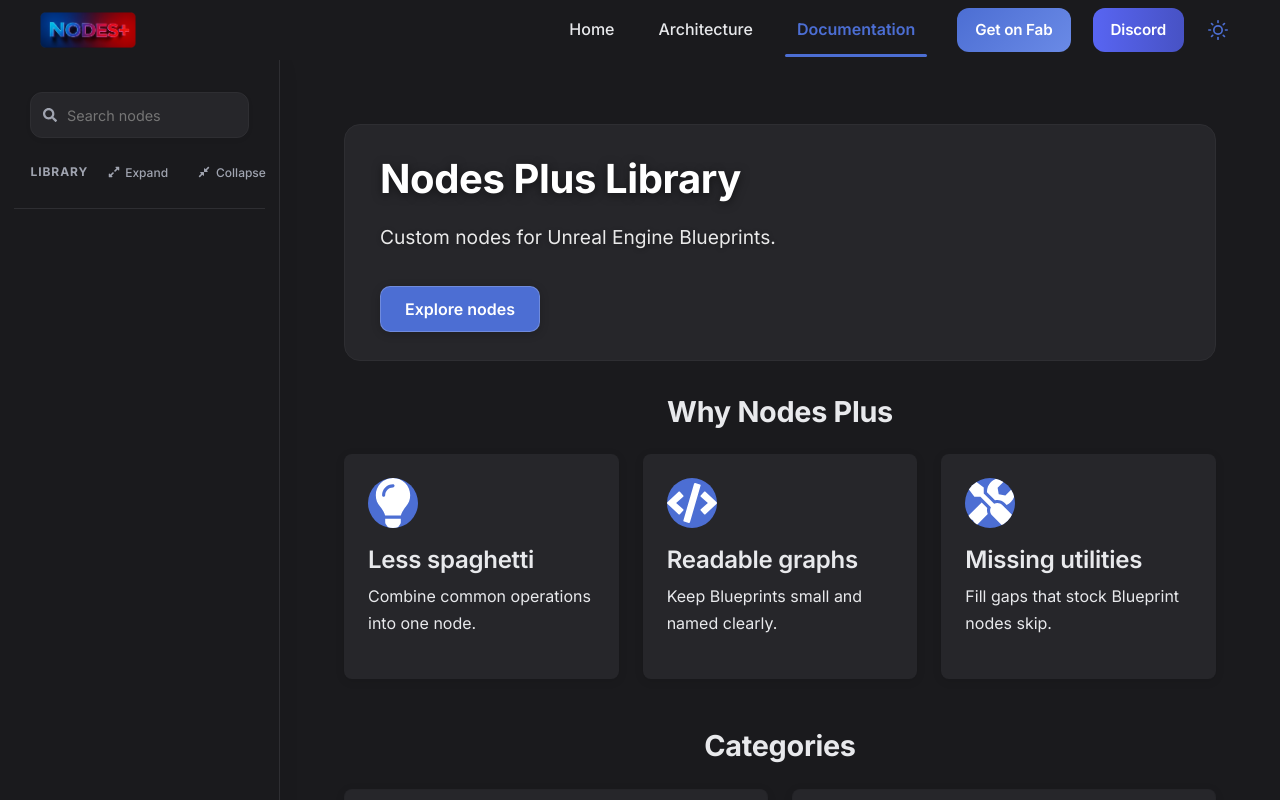
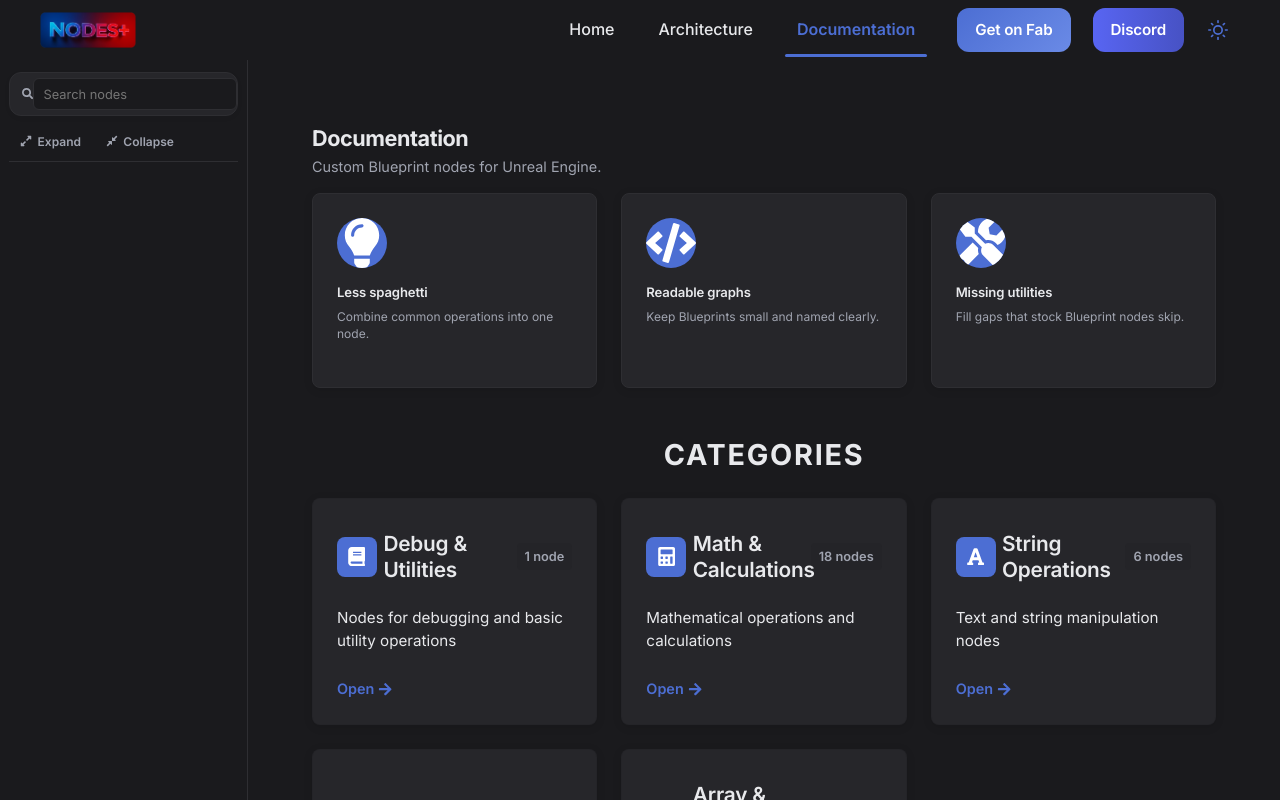
Before and after one commit to Sheriff99yt/NodesPlusWebsite, a React (Vite) app: page /NodesPlusWebsite/documentation in a window 1280 px wide. Shown: the top 800 px of the page. Built offline with nearby package versions, Linux system fonts and the light colour scheme.

Commit message:
Compact docs sidebar and landing chrome.

```diff
--- a/src/components/docs/DocsLanding.tsx
+++ b/src/components/docs/DocsLanding.tsx
@@ -23,18 +23,12 @@
 
   return (
     <div className={`docs-default-panel ${theme}`}>
-      <section className="docs-hero-section">
-        <div className="docs-hero-content">
-          <h1>Nodes Plus Library</h1>
-          <p>Custom nodes for Unreal Engine Blueprints.</p>
-          <button type="button" className="docs-hero-button primary" onClick={() => onSelectCategory(categories[0]?.id)}>
-            Explore nodes
-          </button>
-        </div>
-      </section>
+      <header className="docs-landing-head">
+        <h1>Documentation</h1>
+        <p>Custom Blueprint nodes for Unreal Engine.</p>
+      </header>
 
-      <section className="docs-features-section">
-        <h2>Why Nodes Plus</h2>
+      <section className="docs-features-section" aria-label="Highlights">
         <div className="docs-features-grid">
           <article className="docs-feature-card">
             <FaLightbulb className="docs-feature-icon" />
@@ -70,12 +64,12 @@
                   <div className="docs-category-icon-wrapper">
                     {ICONS[category.id] || <FaBook className="category-icon" />}
                   </div>
+                  <h3 title={category.name}>{category.name}</h3>
                   <span className="docs-category-node-count">{nodeCountLabel(count)}</span>
                 </div>
-                <h3>{category.name}</h3>
-                <p>{category.description || `${category.name} Blueprint nodes.`}</p>
+                {category.description ? <p>{category.description}</p> : null}
                 <span className="docs-view-category">
-                  View <FaArrowRight aria-hidden="true" />
+                  Open <FaArrowRight aria-hidden="true" />
                 </span>
               </button>
             );
--- a/src/components/docs/DocsSidebar.tsx
+++ b/src/components/docs/DocsSidebar.tsx
@@ -66,7 +66,6 @@
             </div>
 
             <div className="docs-sidebar-bar">
-              <p className="docs-sidebar-title">Library</p>
               <div className="category-controls">
                 <button
                   type="button"
@@ -121,7 +120,7 @@
             </div>
           ) : (
             <div className="no-results">
-              <p>No nodes match “{searchTerm}”.</p>
+              <p>No nodes match "{searchTerm}".</p>
             </div>
           )}
         </div>
--- a/src/components/docs/NodeCategoryList.tsx
+++ b/src/components/docs/NodeCategoryList.tsx
@@ -110,7 +110,7 @@
                     onSelectCategory(category.id);
                   }}
                 >
-                  <span className="category-name">{category.name}</span>
+                  <span className="category-name" title={category.name}>{category.name}</span>
                   <span className="category-count">{nodeCount}</span>
                 </div>
 
--- a/src/styles/Documentation.css
+++ b/src/styles/Documentation.css
@@ -94,8 +94,8 @@
   padding: var(--content-padding);
   scroll-padding-top: var(--header-height);
   scroll-margin-top: var(--header-height);
-  margin-left: var(--sidebar-width);
-  width: calc(100% - var(--sidebar-width));
+  margin-left: 0;
+  width: auto;
   background-color: var(--bg-color);
   min-height: 0;
   transition: all 0.3s ease;
@@ -524,18 +524,18 @@
 }
 
 .docs-hero-content h1 {
-  color: white;
-  font-size: 2.5rem;
-  margin-bottom: 1rem;
+  color: var(--text-color);
+  font-size: 1.5rem;
+  margin-bottom: 0.35rem;
   font-weight: 700;
-  text-shadow: 0 2px 10px rgba(0, 0, 0, 0.5);
+  text-shadow: none;
 }
 
 .docs-hero-content p {
-  color: rgba(255, 255, 255, 0.9);
-  font-size: 1.2rem;
-  margin-bottom: 2rem;
-  text-shadow: 0 1px 5px rgba(0, 0, 0, 0.3);
+  color: var(--text-light);
+  font-size: 0.95rem;
+  margin-bottom: 0.5rem;
+  text-shadow: none;
 }
 
 .docs-hero-actions {
--- a/src/styles/docs-ux.css
+++ b/src/styles/docs-ux.css
@@ -1,111 +1,395 @@
-
-/* Docs layout — last word after Documentation.css */
+/* Docs chrome — last word after Documentation.css */
 
 .documentation-container {
   display: flex;
   align-items: stretch;
   gap: 0;
 }
+
 .documentation-page .sidebar {
   position: sticky;
   top: 0;
   left: auto;
-  width: 280px;
-  flex: 0 0 280px;
-  height: calc(100vh);
+  width: 248px;
+  flex: 0 0 248px;
+  height: 100vh;
   max-height: 100vh;
   overflow: hidden;
   background: var(--bg-color);
   border-right: 1px solid var(--border-color);
+  box-shadow: none;
   z-index: 2;
 }
+
 .documentation-page .sidebar-inner {
   height: 100%;
   overflow-y: auto;
-  padding: 1rem 0.9rem 2rem;
+  padding: 0.5rem 0.55rem 1.25rem;
 }
+
 .documentation-page .docs-main-content {
-  margin-left: 0;
+  margin-left: 0 !important;
   width: auto;
   flex: 1;
   min-width: 0;
-  padding: 1.75rem 2rem 4rem;
+  padding: 1rem 1.25rem 3rem;
 }
 
+.documentation-page .sidebar-controls {
+  position: sticky;
+  top: 0;
+  z-index: 4;
+  padding: 0.25rem 0 0.45rem;
+  margin-bottom: 0.35rem;
+  border-bottom: 1px solid var(--border-color);
+  box-shadow: none;
+}
+
+.documentation-page .search-input-wrapper {
+  position: relative;
+  margin: 0 0 0.35rem;
+}
+
+.documentation-page .search-input {
+  width: 100%;
+  min-height: 32px;
+  height: 32px;
+  padding: 0 1.75rem 0 1.7rem;
+  font-size: 0.8rem;
+  border: 1px solid var(--border-color);
+  border-radius: 6px;
+  background: var(--bg-color);
+  color: var(--text-color);
+  box-shadow: none;
+}
+
+.documentation-page .search-input:focus {
+  outline: 2px solid var(--primary-color);
+  outline-offset: 1px;
+}
+
+.documentation-page .search-icon {
+  left: 0.5rem;
+  font-size: 0.7rem;
+}
+
+.documentation-page .clear-search {
+  position: absolute;
+  right: 0.2rem;
+  top: 50%;
+  transform: translateY(-50%);
+  width: 26px;
+  height: 26px;
+  border: 0;
+  background: transparent;
+  color: var(--text-light);
+}
+
+.documentation-page .docs-sidebar-bar {
+  display: flex;
+  align-items: center;
+  justify-content: flex-end;
+  gap: 0.25rem;
+  margin: 0;
+  padding: 0;
+  min-height: 0;
+}
+
+.documentation-page .docs-sidebar-title {
+  display: none;
+}
+
+.documentation-page .category-controls {
+  display: flex;
+  gap: 0.15rem;
+}
+
+.documentation-page .control-button {
+  width: auto;
+  min-height: 26px;
+  height: 26px;
+  padding: 0 0.4rem;
+  font-size: 0.68rem;
+  font-weight: 600;
+  color: var(--text-light);
+  background: transparent;
+  border: 0;
+  border-radius: 4px;
+  display: inline-flex;
+  align-items: center;
+  gap: 0.25rem;
+}
+
+.documentation-page .control-button:hover,
+.documentation-page .control-button:focus-visible {
+  color: var(--primary-color);
+  background: var(--bg-light);
+}
+
+.documentation-page .search-results h3 {
+  font-size: 0.72rem;
+  font-weight: 700;
+  letter-spacing: 0.04em;
+  text-transform: uppercase;
+  color: var(--text-light);
+  margin: 0.15rem 0 0.35rem;
+}
+
+.documentation-page .search-result-item {
+  width: 100%;
+  text-align: left;
+  min-height: 32px;
+  padding: 0.3rem 0.4rem;
+  margin: 0 0 2px;
+  border: 0;
+  border-radius: 6px;
+  background: transparent;
+  color: var(--text-color);
+  cursor: pointer;
+}
+
+.documentation-page .search-result-item:hover,
+.documentation-page .search-result-item.selected {
+  background: var(--bg-light);
+}
+
+.documentation-page .search-result-name {
+  font-size: 0.8rem;
+}
+
+.documentation-page .search-result-category {
+  font-size: 0.68rem;
+  color: var(--text-light);
+}
+
+.documentation-page .no-results {
+  font-size: 0.8rem;
+  color: var(--text-light);
+  padding: 0.5rem 0.2rem;
+}
+
+/* Category list density */
+.documentation-page .node-category-list,
+.documentation-page .category-list {
+  gap: 2px;
+}
+
+.documentation-page .category-item {
+  gap: 0;
+}
+
+.documentation-page .category-header,
+.documentation-page .category-header:hover,
+.documentation-page .category-item.selected .category-header,
+.dark-theme .documentation-page .category-header {
+  min-height: 34px;
+  padding: 0.28rem 0.35rem;
+  border-radius: 6px;
+  border: 0;
+  box-shadow: none;
+  transform: none;
+  background: transparent;
+}
+
+.documentation-page .category-header::before {
+  display: none;
+}
+
+.documentation-page .category-header:hover,
+.documentation-page .category-item.selected .category-header {
+  background: var(--bg-light);
+}
+
+.documentation-page .category-name {
+  font-size: 0.8rem;
+  font-weight: 600;
+  line-height: 1.2;
+  display: -webkit-box;
+  -webkit-line-clamp: 2;
+  -webkit-box-orient: vertical;
+  overflow: hidden;
+  white-space: normal;
+}
+
+.documentation-page .category-count {
+  font-size: 0.65rem;
+  padding: 0.05rem 0.35rem;
+  border-radius: 999px;
+}
+
+.documentation-page .expand-button {
+  width: 26px;
+  height: 26px;
+  margin-left: 0.15rem;
+}
+
+.documentation-page .category-nodes {
+  gap: 1px;
+  padding: 0.1rem 0 0.25rem 0.55rem;
+  margin-left: 0.35rem;
+  border-left: 1px solid var(--border-color);
+}
+
+.documentation-page .node-item {
+  min-height: 32px;
+  padding: 0.2rem 0.35rem;
+  border-radius: 5px;
+  font-size: 0.78rem;
+  transform: none;
+}
+
+.documentation-page .node-item:hover {
+  transform: none;
+}
+
+/* Landing */
 .docs-default-panel {
-  max-width: 880px;
+  max-width: 860px;
   margin: 0;
   padding: 0;
 }
+
+.docs-landing-head {
+  margin: 0 0 0.85rem;
+}
+
+.docs-landing-head h1 {
+  margin: 0 0 0.2rem;
+  font-size: 1.35rem;
+  font-weight: 700;
+  letter-spacing: -0.02em;
+  color: var(--text-color);
+}
+
+.docs-landing-head p {
+  margin: 0;
+  font-size: 0.9rem;
+  color: var(--text-light);
+}
+
 .docs-hero-section,
 .docs-hero-section.docs-hero-section {
-  background: var(--bg-light) !important;
-  background-image: none !important;
-  text-align: left;
-  padding: 1.75rem 1.5rem;
-  border: 1px solid var(--border-color);
-  border-radius: 16px;
-  box-shadow: none;
+  display: none !important;
 }
+
 .docs-hero-section::before,
 .docs-hero-section::after {
   content: none !important;
   display: none !important;
   background: none !important;
 }
-.docs-hero-content {
-  max-width: 36rem;
-  margin: 0;
-  z-index: 1;
+
+.docs-features-section,
+.docs-categories-section {
+  margin-bottom: 1.15rem;
 }
-.docs-hero-content h1 {
-  color: var(--text-color);
-  font-size: clamp(1.6rem, 3vw, 2.1rem);
-  text-shadow: none;
-  margin: 0 0 0.4rem;
-}
-.docs-hero-content p {
+
+.docs-features-section h2,
+.docs-categories-section h2 {
+  font-size: 0.78rem;
+  font-weight: 700;
+  letter-spacing: 0.06em;
+  text-transform: uppercase;
+  text-align: left;
   color: var(--text-light);
-  font-size: 1.05rem;
-  text-shadow: none;
-  margin: 0 0 1.1rem;
-}
-.docs-hero-button.primary {
-  min-height: 44px;
-  border-radius: 10px;
+  margin: 0 0 0.5rem;
 }
 
 .docs-features-grid {
   display: grid;
   grid-template-columns: repeat(3, 1fr);
-  gap: 0.75rem;
-  margin-bottom: 2rem;
+  gap: 0.45rem;
+  margin-bottom: 0;
 }
+
 .docs-feature-card {
-  padding: 1rem 1.05rem;
-  border-radius: 12px;
+  padding: 0.55rem 0.65rem;
+  border: 1px solid var(--border-color);
+  border-radius: 8px;
+  background: var(--bg-color);
+  box-shadow: none;
 }
+
+.docs-feature-icon {
+  font-size: 0.85rem;
+  color: var(--primary-color);
+  margin-bottom: 0.25rem;
+}
+
+.docs-feature-card h3 {
+  font-size: 0.82rem;
+  margin: 0 0 0.15rem;
+}
+
+.docs-feature-card p {
+  font-size: 0.75rem;
+  line-height: 1.35;
+  margin: 0;
+  color: var(--text-light);
+}
+
 .docs-categories-grid,
 .category-nodes-grid {
   display: grid;
-  grid-template-columns: repeat(auto-fill, minmax(260px, 1fr));
-  gap: 0.75rem;
+  grid-template-columns: repeat(auto-fill, minmax(200px, 1fr));
+  gap: 0.45rem;
 }
+
 .docs-category-card,
 .node-preview-card {
   text-align: left;
   min-height: 0;
-  padding: 1rem 1.1rem;
-  border-radius: 12px;
+  padding: 0.6rem 0.7rem;
+  border: 1px solid var(--border-color);
+  border-radius: 8px;
+  background: var(--bg-color);
+  box-shadow: none;
 }
+
+.docs-category-header {
+  display: flex;
+  align-items: center;
+  gap: 0.4rem;
+  margin-bottom: 0.25rem;
+}
+
+.docs-category-icon-wrapper {
+  flex-shrink: 0;
+}
+
 .docs-category-card h3,
 .node-preview-card h3 {
+  flex: 1;
+  min-width: 0;
+  margin: 0;
+  font-size: 0.88rem;
+  line-height: 1.25;
   white-space: normal;
-  display: -webkit-box;
-  -webkit-line-clamp: 3;
-  -webkit-box-orient: vertical;
-  overflow: hidden;
-  line-height: 1.3;
+  overflow: visible;
+  display: block;
+  -webkit-line-clamp: unset;
+}
+
+.docs-category-node-count {
+  flex-shrink: 0;
+  font-size: 0.68rem;
+  color: var(--text-light);
+}
+
+.docs-category-card p {
+  font-size: 0.75rem;
+  line-height: 1.35;
+  margin: 0 0 0.35rem;
+  color: var(--text-light);
+}
+
+.docs-view-category {
+  font-size: 0.72rem;
+  font-weight: 600;
+  color: var(--primary-color);
+  display: inline-flex;
+  align-items: center;
+  gap: 0.25rem;
 }
 
 .category-details-banner,
@@ -115,24 +399,28 @@
   justify-content: space-between;
   gap: 1rem;
   background: none;
-  padding: 0 0 1rem;
+  padding: 0 0 0.75rem;
   border-bottom: 1px solid var(--border-color);
 }
+
 .back-button {
   position: static;
-  min-height: 40px;
-  border-radius: 10px;
+  min-height: 36px;
+  border-radius: 8px;
 }
+
 .node-category-badge,
 .node-complexity-badge {
   overflow: visible;
   white-space: nowrap;
   max-width: none;
 }
+
 .node-graph-container,
 .node-flow {
   min-height: 340px;
 }
+
 .node-overview {
   max-width: 65ch;
 }
@@ -143,12 +431,15 @@
   .category-nodes-grid {
     grid-template-columns: 1fr;
   }
+
   .documentation-page .docs-main-content {
-    padding: 1.25rem 1rem 6rem;
+    padding: 0.85rem 0.85rem 5.5rem;
   }
+
   .documentation-page .sidebar:not(.mobile-visible) {
     display: none !important;
   }
+
   .documentation-page .sidebar.mobile-visible {
     display: flex;
     position: fixed;
@@ -160,8 +451,14 @@
     z-index: 50;
     padding-top: 56px;
     transform: none !important;
+    box-shadow: none;
   }
+
   html[data-theme="light"] .documentation-page .sidebar.mobile-visible {
     background: #f3f5fb;
   }
+
+  .documentation-page .category-name {
+    -webkit-line-clamp: 2;
+  }
 }
```
